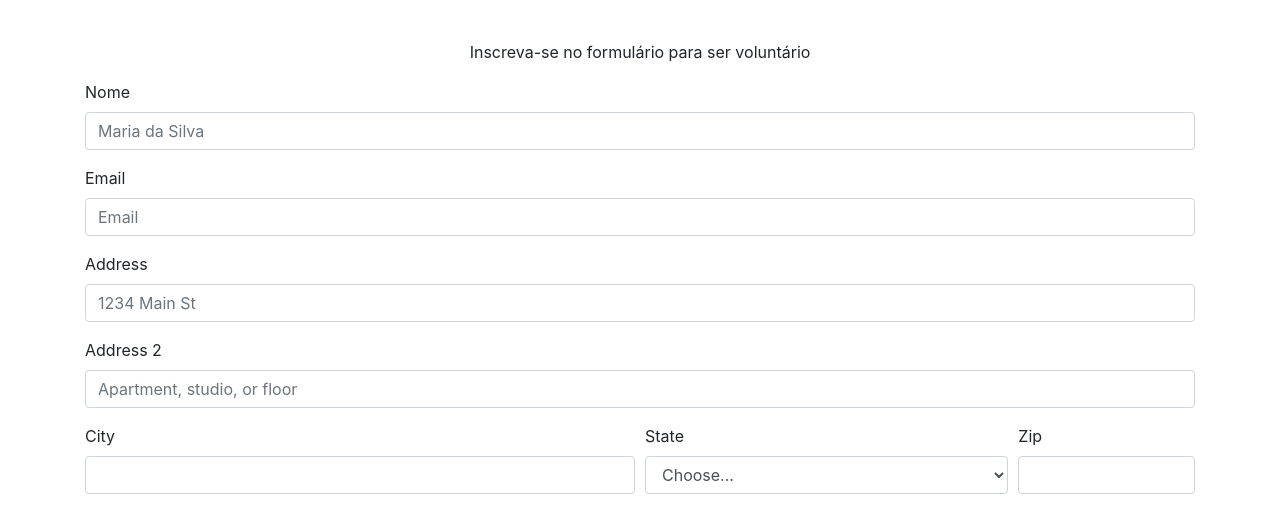
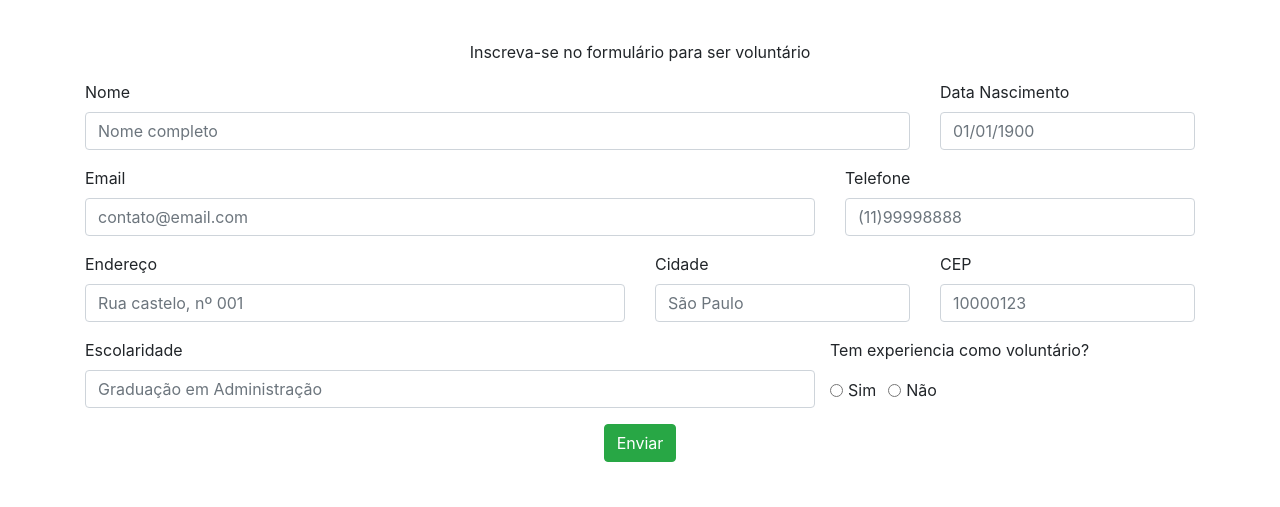
Before and after one commit to rebecalopes/missao-peregrina-backend, a plain HTML site: page frontend/formulario.html in a window 1280 px wide. Shown: the part 170-677 px from the top of the page. Drawn offline with nearby package versions, Linux system fonts and the light colour scheme.

Commit message:
ajuste de formulario

```diff
--- a/frontend/formulario.html
+++ b/frontend/formulario.html
@@ -74,54 +74,72 @@
 
     <div class="row">
       <div class="col">
-          <p class="text-center">Inscreva-se no formulário para ser voluntário</p>
+        <p class="text-center">Inscreva-se no formulário para ser voluntário</p>
       </div>
     </div>
 
     <form>
-      <div class="container">
-      <div class="form-group">
-        <label for="inputNome">Nome</label>
-        <input type="text" class="form-control" id="inputNome" placeholder="Maria da Silva">
-      </div>
-        <div class="form-group">
-          <label for="inputEmail4">Email</label>
-          <input type="email" class="form-control" id="inputEmail4" placeholder="Email">
+      <div class="container mb-5">
+        <div class="row">
+          <div class="form-group col-lg-9">
+            <label for="inputNome">Nome</label>
+            <input type="text" class="form-control" id="inputNome" placeholder="Nome completo">
+          </div>
+          <div class="form-group col-lg-3">
+            <label for="inputDataNascimento">Data Nascimento</label>
+            <input type="text" class="form-control" id="inputDataNascimento" placeholder="01/01/1900">
+          </div>
         </div>
-      <div class="form-group">
-        <label for="inputAddress">Address</label>
-        <input type="text" class="form-control" id="inputAddress" placeholder="1234 Main St">
-      </div>
-      <div class="form-group">
-        <label for="inputAddress2">Address 2</label>
-        <input type="text" class="form-control" id="inputAddress2" placeholder="Apartment, studio, or floor">
-      </div>
-      <div class="form-row">
-        <div class="form-group col-md-6">
-          <label for="inputCity">City</label>
-          <input type="text" class="form-control" id="inputCity">
+        <div class="row">
+          <div class="form-group col-lg-8">
+            <label for="inputEmail">Email</label>
+            <input type="email" class="form-control" id="inputEmail" placeholder="contato@email.com">
+          </div>
+          <div class="form-group col-lg-4">
+            <label for="inputCTelefone">Telefone</label>
+            <input type="text" class="form-control" id="inputTelefone" placeholder="(11)99998888">
+          </div>
         </div>
-        <div class="form-group col-md-4">
-          <label for="inputState">State</label>
-          <select id="inputState" class="form-control">
-            <option selected>Choose...</option>
-            <option>...</option>
-          </select>
+        <div class="row">
+          <div class="form-group col-lg-6">
+            <label for="inputEndereco">Endereço</label>
+            <input type="text" class="form-control" id="inputEndereco" placeholder="Rua castelo, nº 001">
+          </div>
+          <div class="form-grou col-lg-3">
+            <label for="inputCidade">Cidade</label>
+            <input type="text" class="form-control" id="inputCidade" placeholder="São Paulo">
+          </div>
+          <div class="form-group col-lg-3">
+            <label for="inputAddress2">CEP</label>
+            <input type="text" class="form-control" id="inputAddress2" placeholder="10000123">
+          </div>
         </div>
-        <div class="form-group col-md-2">
-          <label for="inputZip">Zip</label>
-          <input type="text" class="form-control" id="inputZip">
+        <div class="row">
+          <div class="form-group col-lg-8">
+            <label for="inputEscolaridade">Escolaridade</label>
+            <input type="text" class="form-control" id="inputEscolaridade" placeholder="Graduação em Administração">
+          </div>
+          <div class="col-lg-4">
+            <div class="row">
+              <p>Tem experiencia como voluntário?</p>
+            </div>
+            <div class="row">
+              <div class="form-check form-check-inline">
+                <input class="form-check-input" type="radio" name="inlineRadioOptions" id="inlineRadio1"
+                  value="option1">
+                <label class="form-check-label" for="inlineRadio1">Sim</label>
+              </div>
+              <div class="form-check form-check-inline">
+                <input class="form-check-input" type="radio" name="inlineRadioOptions" id="inlineRadio2"
+                  value="option2">
+                <label class="form-check-label" for="inlineRadio2">Não</label>
+              </div>
+            </div>
+          </div>
         </div>
-      </div>
-      <div class="form-group">
-        <div class="form-check">
-          <input class="form-check-input" type="checkbox" id="gridCheck">
-          <label class="form-check-label" for="gridCheck">
-            Check me out
-          </label>
+        <div class="row justify-content-center">
+          <button type="submit" class="btn btn-success ">Enviar</button>
         </div>
-      </div>
-      <button type="submit" class="btn btn-primary">Sign in</button>
       </div>
     </form>
 
```
